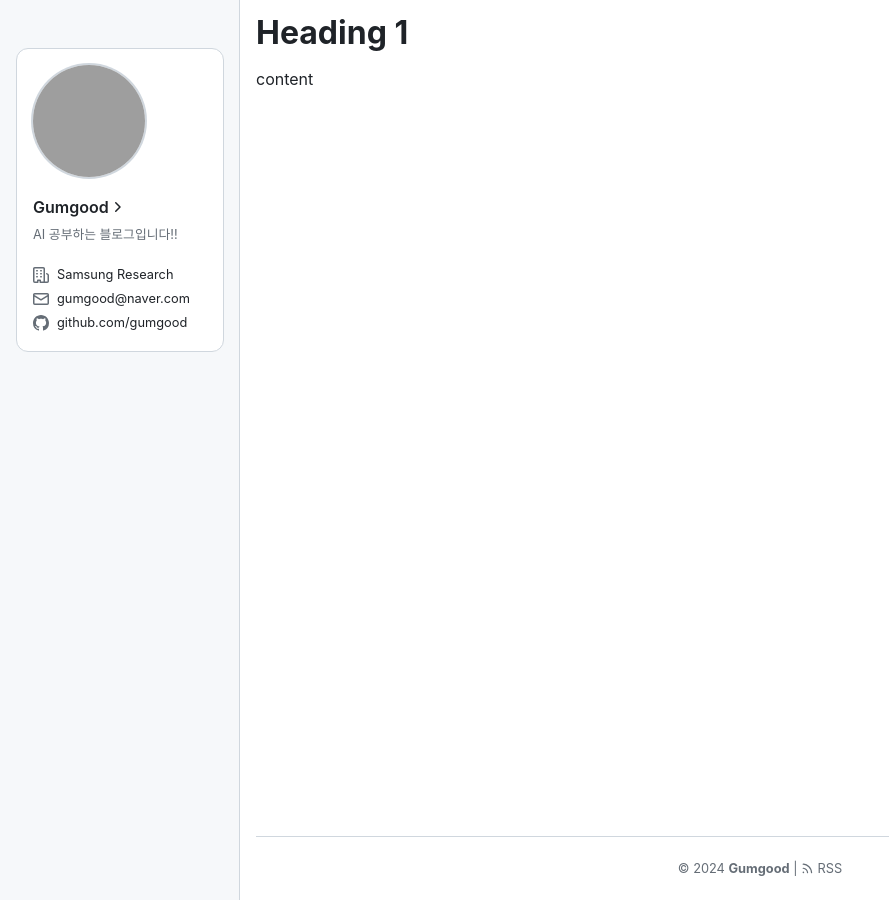
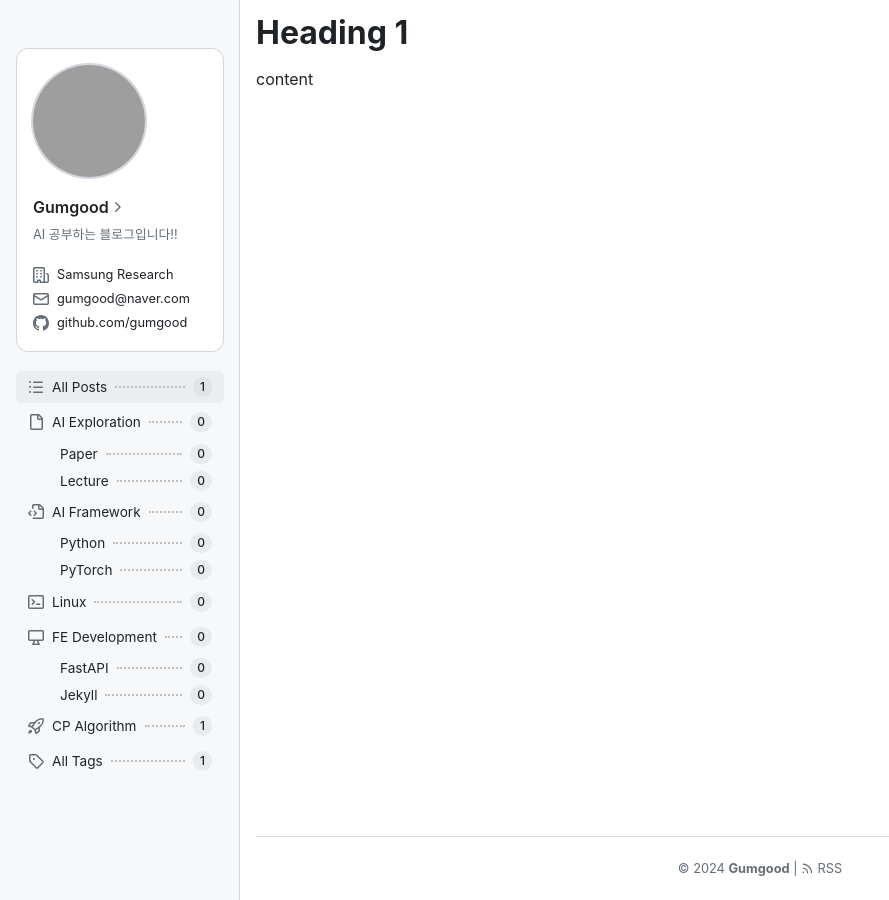
Before and after one commit to gumgood/gumgood.github.io, a Jekyll site: the page built from _pages/index.html, in a window 1280 px wide. Shown: the whole page, without its empty margins (0-889 px from the left). Built offline with Jekyll 4.4.1, drawn with Linux system fonts in a browser that asks for light colours; grey boxes are pictures that could not be loaded.

Commit message:
Feat: add categories to side navigation

```diff
--- a/_config.yml
+++ b/_config.yml
@@ -32,6 +32,13 @@ defaults:
       type          : posts
     values:
       permalink     : :title
+  -
+    scope:
+      type          : category
+    values:
+      layout        : default
+      sitemap       : false
+      permalink     : /category/:path
 
 # Build trick
 theme: null
--- a/_layouts/default.html
+++ b/_layouts/default.html
@@ -48,6 +48,39 @@
                 </ul>
             </div>
         </section>
+        <nav class="category-container">
+            <ul>
+                <li>
+                    <a href="/" {% if page.url == "/index" %}class="active"{% endif %}>
+                        {%- include octicons/list-unordered.html -%}
+                        <span class="item">All Posts</span>
+                        <span class="dots"></span>
+                        <span class="counter">{{- site.posts | size -}}</span>
+                    </a>
+                </li>
+                {%- assign categories = site.category | sort: "order" -%}
+                {%- for category in categories -%}
+                    <li>
+                        <a href="{{- category.url -}}" class="{% if page.url == category.url %}active{% endif %} {% unless category.emoji %}subcategory{% endunless %}">
+                            {% if category.emoji %}
+                                {%- include {{ category.emoji | prepend: "octicons/" | append: ".html" }} -%}
+                            {% endif %}
+                            <span class="item">{{- category.title -}}</span>
+                            <span class="dots"></span>
+                            <span class="counter">{{- site.categories[category.slug] | size -}}</span>
+                        </a>
+                    </li>
+                {%- endfor -%}
+                <li>
+                    <a href="/tag" {% if page.url == "/tag" %}class="active"{% endif %}>
+                        {%- include octicons/tag.html -%}
+                        <span class="item">All Tags</span>
+                        <span class="dots"></span>
+                        <span class="counter">{{- site.tags | size -}}</span>
+                    </a>
+                </li>
+            </ul>
+        </nav>
     </aside>
     <div id="page-wrapper">
         <div id="main-wrapper">
--- a/_sass/layouts/_default.scss
+++ b/_sass/layouts/_default.scss
@@ -15,6 +15,11 @@ body {
     padding: 3rem 1rem 0;
     background-color: var(--color-canvas-inset);
     box-shadow: var(--color-nav-shadow) -1px 0px 0px 0px inset;
+    overflow-x: hidden;
+    overflow-y: auto;
+    -ms-overflow-style: none;
+    scrollbar-width: none;
+    @include prevent-select;
 
     section {
         background-color: var(--color-canvas-default);
@@ -23,6 +28,23 @@ body {
         border-style: solid;
         border-width: var(--borderWidth-thin);
         padding: 0 1rem;
+    }
+
+    ul {
+        margin: 0;
+        padding: 0;
+        list-style-type: none;
+    }
+
+    li {
+        padding: 0;
+    }
+
+    svg {
+        height: 1rem;
+        width: 1rem;
+        margin-right: 0.5rem;
+        color: var(--color-fg-muted);
     }
 
     .profile-image {
@@ -76,22 +98,58 @@ body {
         padding: 1rem 0;
         color: var(--color-fg-default);
 
-        ul {
-            margin: 0;
-            padding: 0;
-            list-style-type: none;
-        }
-
         li {
             display: flex;
             align-items: center;
         }
+    }
 
-        svg {
-            height: 1rem;
-            width: 1rem;
-            margin-right: 0.5rem;
-            color: var(--color-fg-muted);
+    .category-container {
+        padding: 1rem 0 7rem;
+
+        a {
+            display: flex;
+            align-items: center;
+            height: 2rem;
+            margin: 0.2rem 0;
+            padding: 0 0.75rem;
+            font-size: 0.85rem;
+            color: var(--color-fg-default);
+            border-radius: var(--borderRadius-medium);
+        }
+
+        a:hover,
+        .active {
+            background-color: var(--color-button-default-hover-bg);
+            cursor: pointer;
+            text-decoration: none;
+        }
+
+        .item {
+            @include ellipse;
+        }
+
+        .subcategory {
+            height: 1.5rem;
+            padding-left: 2.75rem;
+        }
+
+        .dots {
+            min-width: 0.5rem;
+            margin: 0 0.5rem;
+            flex: 1;
+            border-top: 2px dotted var(--post-list-dash-color);
+        }
+
+        .counter {
+            display: inline-block;
+            padding: 0 0.375rem;
+            background-color: var(--color-neutral-muted);
+            border: var(--borderWidth-thin) solid var(--color-counter-border);
+            border-radius: 2rem;
+            font-size: 0.75rem;
+            font-weight: 500;
+            line-height: 1.125rem;
         }
     }
 }
--- a/_sass/utils/_functional.scss
+++ b/_sass/utils/_functional.scss
@@ -39,3 +39,10 @@ a:hover {
     text-overflow: ellipsis;
     white-space: nowrap;
 }
+
+@mixin prevent-select {
+    user-select: none;
+    -webkit-user-select: none;
+    -moz-user-select: none;
+    -ms-user-select: none;
+}
--- a/_sass/utils/_theme.scss
+++ b/_sass/utils/_theme.scss
@@ -21,5 +21,9 @@
     --color-fg-muted: rgb(101, 109, 118);
     --color-nav-shadow: var(--color-border-default);
 
+    --color-button-default-hover-bg: rgba(208, 215, 222, 0.32);
+    --color-counter-border: rgba(0, 0, 0, 0);
+    --color-neutral-muted: rgba(175, 184, 193, 0.2);
     --control-transparent-bgColor-hover: #d0d7de33;
+    --post-list-dash-color: silver;
 }
```
